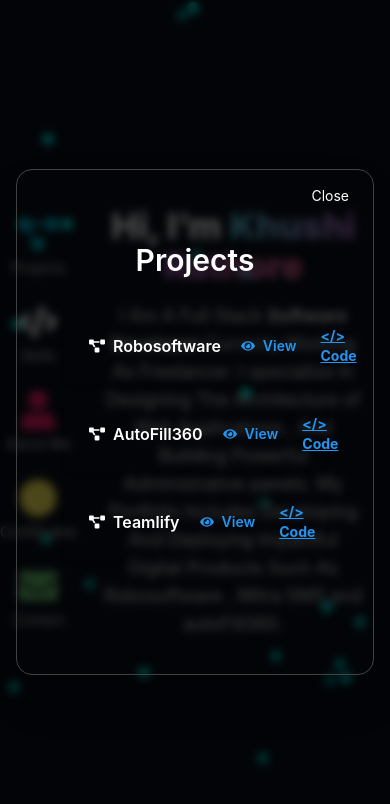
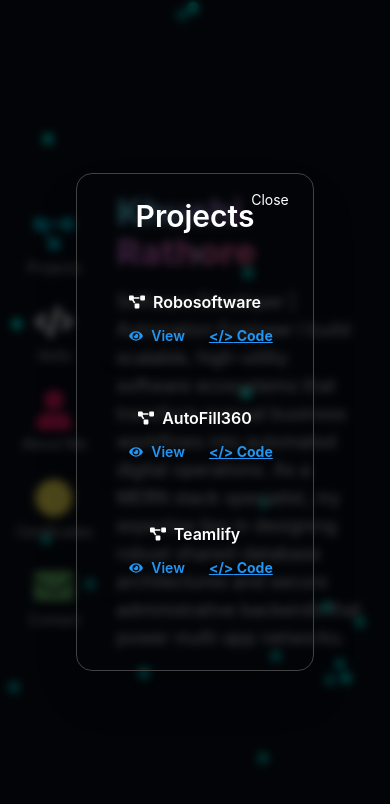
Before and after one commit to ITKHUSHI/portfolio-khushi, a React (Vite) app: page /portfolio-khushi/certificates in a window 390 px wide. Both pictures are taken after a click on the element "Projects". Shown: the top 804 px of the page. Built offline with nearby package versions, Linux system fonts and the light colour scheme.

Commit message:
update code  and UI

```diff
--- a/index.html
+++ b/index.html
@@ -4,7 +4,7 @@
     <meta charset="UTF-8" />
     <link rel= "icon" type= "image/svg+xml" href="https://media.licdn.com/dms/image/v2/D5603AQE6PWmD7FDG4g/profile-displayphoto-shrink_400_400/profile-displayphoto-shrink_400_400/0/1677740465506?e=1762992000&v=beta&t=7-DP_bfCZCUSek7-1mhXuQpUIMahbyNnTzMkxaS2ack"  />
     <meta name="viewport" content="width=device-width, initial-scale=1.0" />
-    <title>Personal-Portfolio</title>
+    <title>khushi-Software Developer</title>
     <script type="text/javascript">
       (function (l) {
         if (l.search[1] === "/") {
--- a/src/components/certificates.jsx
+++ b/src/components/certificates.jsx
@@ -14,7 +14,13 @@ const Certificates = () => {
       </h2>
 
       {/* CERTIFICATES GRID */}
-      <div className="grid grid-cols-1 md:grid-cols-3 gap-6 m-10">
+      <div
+        className=" md:grid md:grid-cols-3 md:gap-6 md:mb-10   relative overflow-y-auto max-h-[60vh] pb-12  [&::-webkit-scrollbar]:hidden [-ms-overflow-style:none] [scrollbar-width:none]"
+        initial={{ x: -50, opacity: 0 }}
+        animate={{ x: 0, opacity: 1 }}
+        transition={{ duration: 0.5 }}
+        layoutScroll
+        >
         {certificates.map((c) =>
           c.url ? (
             /** ✔ CASE 1: Certificate has a url → Open in new tab */
--- a/src/components/contact.jsx
+++ b/src/components/contact.jsx
@@ -31,10 +31,10 @@ function Contact() {
 	   };
   return (
 	<>
-	 <section className=" p-2  w-full h-full  gap-4 lg:gap-0 flex flex-col justify-center items-center ">
+	 <section className=" p-2  w-full h-full  gap-4 lg:gap-0 flex flex-col justify-center items-center  max-h-[60vh]  ">
 
-    <span className='flex justify-center items-center text-white text-2xl '><strong className='lg:m-12'>CONTACT ME</strong> </span>
-    <div className="flex gap-4">
+    <span className='flex justify-center items-center text-white text-2xl '><strong className='lg:m-12 m-2'>CONTACT ME</strong> </span>
+    <div className="flex gap-4 flex-col lg:flex-row justify-center items-center">
               <Link
                 to="https://github.com/ITKHUSHI"
                 target="_blank"
--- a/src/components/home.jsx
+++ b/src/components/home.jsx
@@ -13,11 +13,11 @@ function Home() {
   const closePopup = () => setActivePopup(null)
 
   return (
-    <div className="min-h-screen bg-gray-950 justify-center items-center text-white flex flex-row">
+    <div className="min-h-screen bg-gray-950 justify-center items-center text-white flex flex-row pl-4 sm:pl-0 ">
       {/* Left Sidebar Buttons */}
 
       <aside className="w-[30vw] flex flex-col gap-6 justify-center items-center md:min-h-screen">
-  <div className="flex flex-col gap-6 items-center">
+  <div className="flex flex-col gap-6 items-center ">
     <div
       className="flex flex-col items-center cursor-pointer group"
       onClick={() => openPopup('projects')}
@@ -60,14 +60,13 @@ function Home() {
   </div>
 </aside>
       {/* Main Content / Hero */}
-      <main className=" flex flex-col  justify-center items-center text-center px-6 py-12 flex-grow">
+      <main className=" flex flex-col items-start sm:justify-center sm:items-center sm:text-center px-6 py-12 flex-grow">
         <motion.h1
           initial={{ opacity: 0, y: 8 }}
           animate={{ opacity: 1, y: 0 }}
           transition={{ duration: 0.6 }}
           className="text-4xl md:text-5xl font-extrabold mb-4"
         >
-          Hi, I’m{' '}
           <span className="text-transparent bg-clip-text bg-gradient-to-r from-cyan-300 via-purple-300 to-pink-300">
             Khushi Rathore
           </span>
@@ -79,9 +78,8 @@ function Home() {
           transition={{ delay: 0.15 }}
           className="text-gray-300 text-lg md:text-xl"
         >
-           I Am A Full Stack <strong> Software Developer </strong> Currenty Working As Freelancer. I specialize In Designing The Architecture of Web Applications , And Building Powerful Administrative panels.
-           My Portfolio Includes Developing And Deploying Impactful Digital Products Such As Robosoftware , Mitra SMS and autoFill360.
-         </motion.p>
+          Software Developer | Automation Engineer I build scalable, high-utility software ecosystems that transform manual business workflows into automated digital operations. As a MERN stack specialist, my expertise lies in designing robust shared-database architectures and secure administrative backends that power multi-app networks.
+        </motion.p>
 
 
       </main>
@@ -162,16 +160,31 @@ function About() {
   return (
      <div className="flex flex-col md:flex-row justify-center items-center ">
       <motion.div
-        className=""
+        className="relative overflow-y-auto max-h-[60vh] pb-12 [&::-webkit-scrollbar]:hidden [-ms-overflow-style:none] [scrollbar-width:none]"
         initial={{ x: -50, opacity: 0 }}
         animate={{ x: 0, opacity: 1 }}
         transition={{ duration: 0.5 }}
+        layoutScroll
       >
         <h2 className="text-3xl font-bold mb-4">About Me</h2>
         <p className="text-gray-300 text-lg mb-4">
-          Hi, I’m <strong>Khushi </strong>, a software developer specializing in MERN Stack. I build scalable and efficient web applications
+          Software Developer | Automation Engineer I build scalable, high-utility software ecosystems that transform manual business workflows into automated digital operations. As a MERN stack specialist, my expertise lies in designing robust shared-database architectures and secure administrative backends that power multi-app networks.
+          <br/>
+          <br/>
+          My Core Products & Contributions:AutoFill360 (Founder & Owner) : A proprietary browser automation utility with an active user base of 10+ clients. It parses and maps data directly from PDFs into target portals.
+          <br/>
+          <br/>
+          The Tri-App Unified Ecosystem :  Served as the core MERN Developer responsible for architecting a single, centralized backend database powering three distinct client-facing.
+          <br/>
+          <br/>
+           Flutter applications :
+           <br/>
 
-            with modern, responsive designs and clear, user-friendly interfaces. I build products like <strong> RoboSoftware , Mitra SMS , autoFill360 </strong> I enjoy creating solutions that solve real-world problems and make workflows smoother.
+          MitraSMS: A lead-conversion automation tool scaling at 100+ active users.
+           <br/>
+          RoboSoftware: A bulk CSV data-import suite helping LIC agents digitize policy management.
+           <br/>
+          Dealer App: A specialized operations application synced to the same shared database core.
         </p>
         <p>
           App Links :
--- a/src/components/projects.jsx
+++ b/src/components/projects.jsx
@@ -13,7 +13,14 @@ const Projects = () => {
   const selectedProject = projects.find(x => String(x.id) === String(open))
 
   return (
-    <section id="projects" className="px-6 py-12 bg-gray-950 text-white min-h-screen">
+    <section id="projects"
+    // className="px-6 py-12 bg-gray-950 text-white min-h-screen"
+      className="relative overflow-y-auto max-h-[60vh] pb-12 [&::-webkit-scrollbar]:hidden [-ms-overflow-style:none] [scrollbar-width:none]"
+        initial={{ x: -50, opacity: 0 }}
+        animate={{ x: 0, opacity: 1 }}
+        transition={{ duration: 0.5 }}
+        layoutScroll
+    >
       <h2 className="text-3xl font-semibold mb-8 text-center">Projects</h2>
 
       <ul className="space-y-4 max-w-md mx-auto">
@@ -22,7 +29,7 @@ const Projects = () => {
             key={p.id}
             whileHover={{ scale: 1.05 }}
             transition={{ type: 'spring', stiffness: 200 }}
-            className=" rounded-lg p-4 shadow-md flex items-center justify-between"
+            className=" rounded-lg p-4 shadow-md flex items-center justify-between flex-col sm:flex-row"
           >
             <span className="font-semibold m-2 flex gap-2 items-center justify-center">
               <FaProjectDiagram/>{p.title}</span>
```
